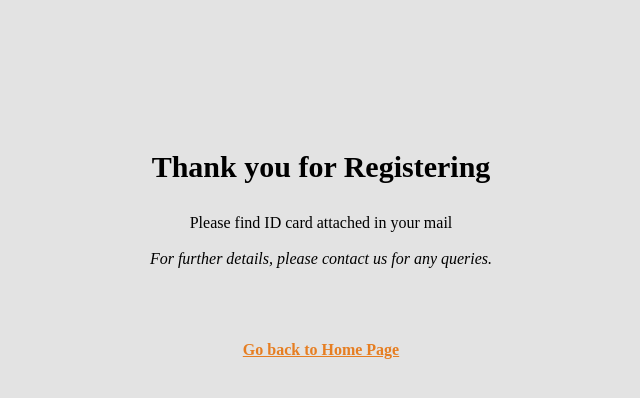
After one commit to sohamlanke/ID-Card-generator-and-mailer, a PHP site: the page made by result .php in a window 1280 px wide. The commit adds this page. Shown: the top 398 px of the page, without its empty margins (319-959 px from the left). Run offline with PHP 8.4, Linux system fonts and the light colour scheme.

Commit message:
commitmsg

```diff
--- a/index.php
+++ b/index.php
@@ -29,14 +29,14 @@
     <!-- navbar row -->
     <div class="col-4 text-center">
       <!-- search bar       -->
-      search bar here
+      <!-- search bar here -->
     </div>
     <div class="col-4 text-center" style="font-size: 28px; font-family: Royal King" >
       <b>CSI PCE</b>
 
     </div>
     <div class="col-4 text-center">
-       something..
+       <!-- something.. -->
     </div>
     <br>
     <br><br><br>
--- /dev/null
+++ b/result .php
@@ -0,0 +1,24 @@
+
+<!DOCTYPE html>
+
+<html>
+
+    <head>
+
+        <link rel="stylesheet" type="text/css" href="resultformat.css">
+        <link href="https://fonts.googleapis.com/css2?family=Lato:ital,wght@0,100;0,300;0,400;1,300&display=swap" rel="stylesheet">
+        <title>Result Page</title>
+    </head>
+
+    <body>
+
+        <h3>Thank you for Registering</h3>
+        <p>Please find ID card attached in your mail<br><br>
+          <span> For further details, please contact us for any queries.</span></p>
+
+        <br><br><h4><a href="index.php">Go back to Home Page</a></h4>
+
+    </body>
+
+
+</html>
--- a/sendData.php
+++ b/sendData.php
@@ -23,9 +23,9 @@ $options = array(
 $context  = stream_context_create($options);
 $result = file_get_contents($url, false, $context);
 if ($result === FALSE) {
-	header("Location: form.php?status=error");
+	header("Location: result.php?status=error");
  }
- header("Location: form.php?status=success");
+ header("Location: result.php?status=success");
 
 // var_dump($result);
  ?>
```
Also changed, not shown: result.php (renamed from result .html, +4 -4 lines).
